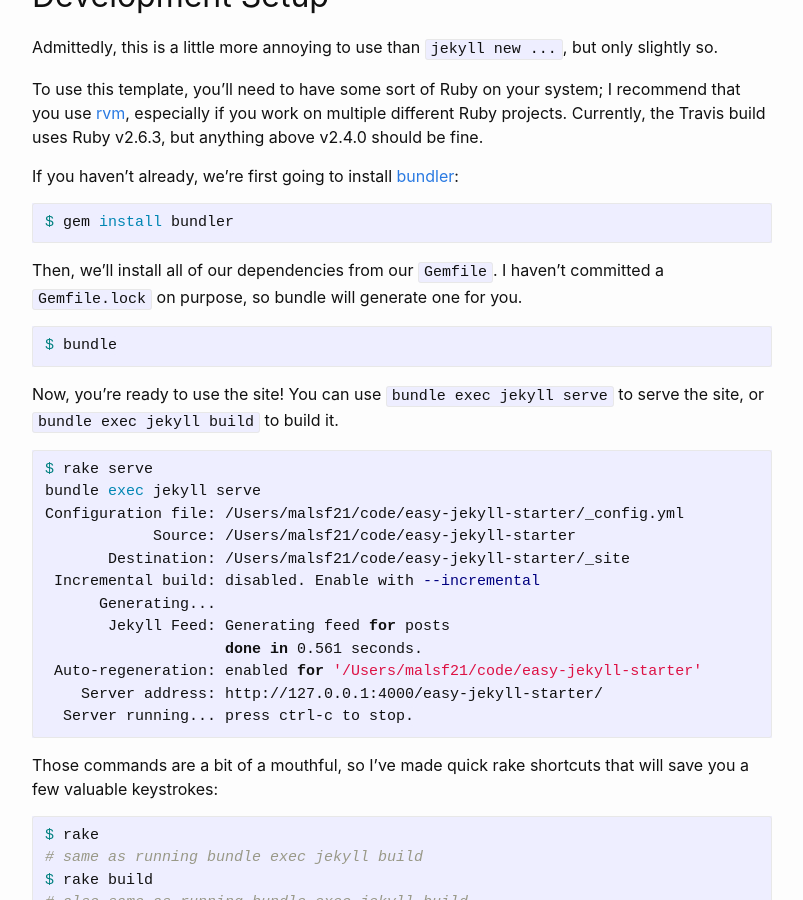
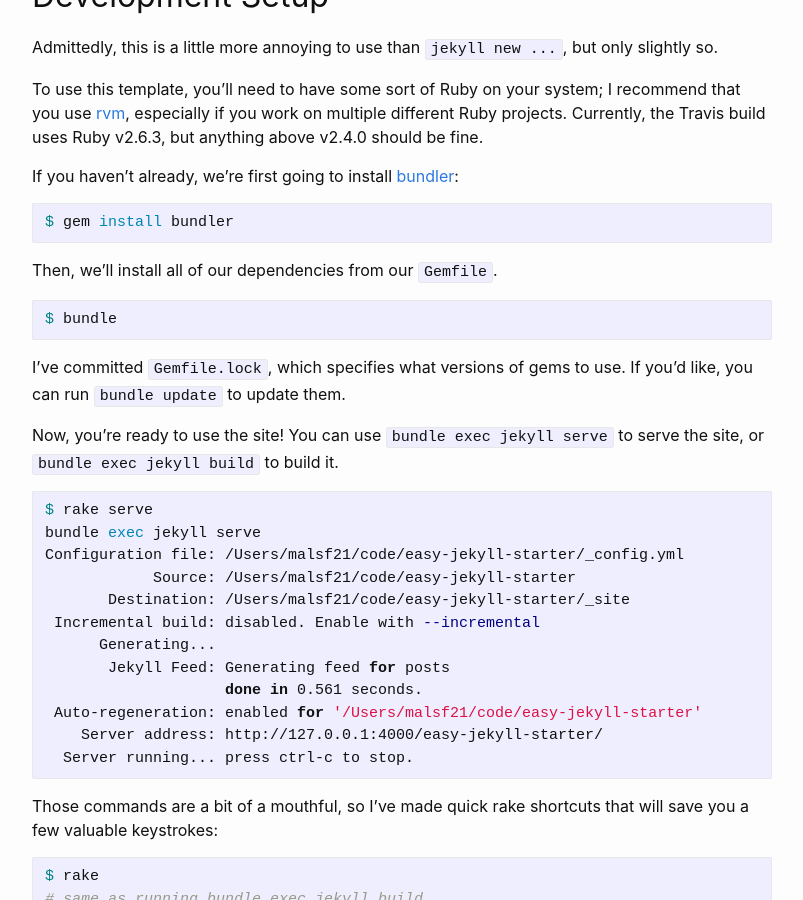
Before and after one commit to mattxwang/easy-jekyll-starter, a Jekyll site: the page built from _posts/2019-09-05-easy-jekyll-starter.markdown, in a window 1280 px wide and 900 px high, scrolled down 864 px. Shown: the whole window, without its empty margins (238-1041 px from the left). Built offline with Jekyll 4.4.1, drawn with Linux system fonts in a browser that asks for light colours.

Commit message:
minor doc fix

````diff
--- a/_posts/2019-09-05-easy-jekyll-starter.markdown
+++ b/_posts/2019-09-05-easy-jekyll-starter.markdown
@@ -35,11 +35,13 @@ If you haven't already, we're first going to install [bundler](https://bundler.i
 $ gem install bundler
 ```
 
-Then, we'll install all of our dependencies from our `Gemfile`. I haven't committed a `Gemfile.lock` on purpose, so bundle will generate one for you.
+Then, we'll install all of our dependencies from our `Gemfile`.
 
 ```sh
 $ bundle
 ```
+
+I've committed `Gemfile.lock`, which specifies what versions of gems to use. If you'd like, you can run `bundle update` to update them.
 
 Now, you're ready to use the site! You can use `bundle exec jekyll serve` to serve the site, or `bundle exec jekyll build` to build it.
 
````
Also changed, not shown: README.md.
